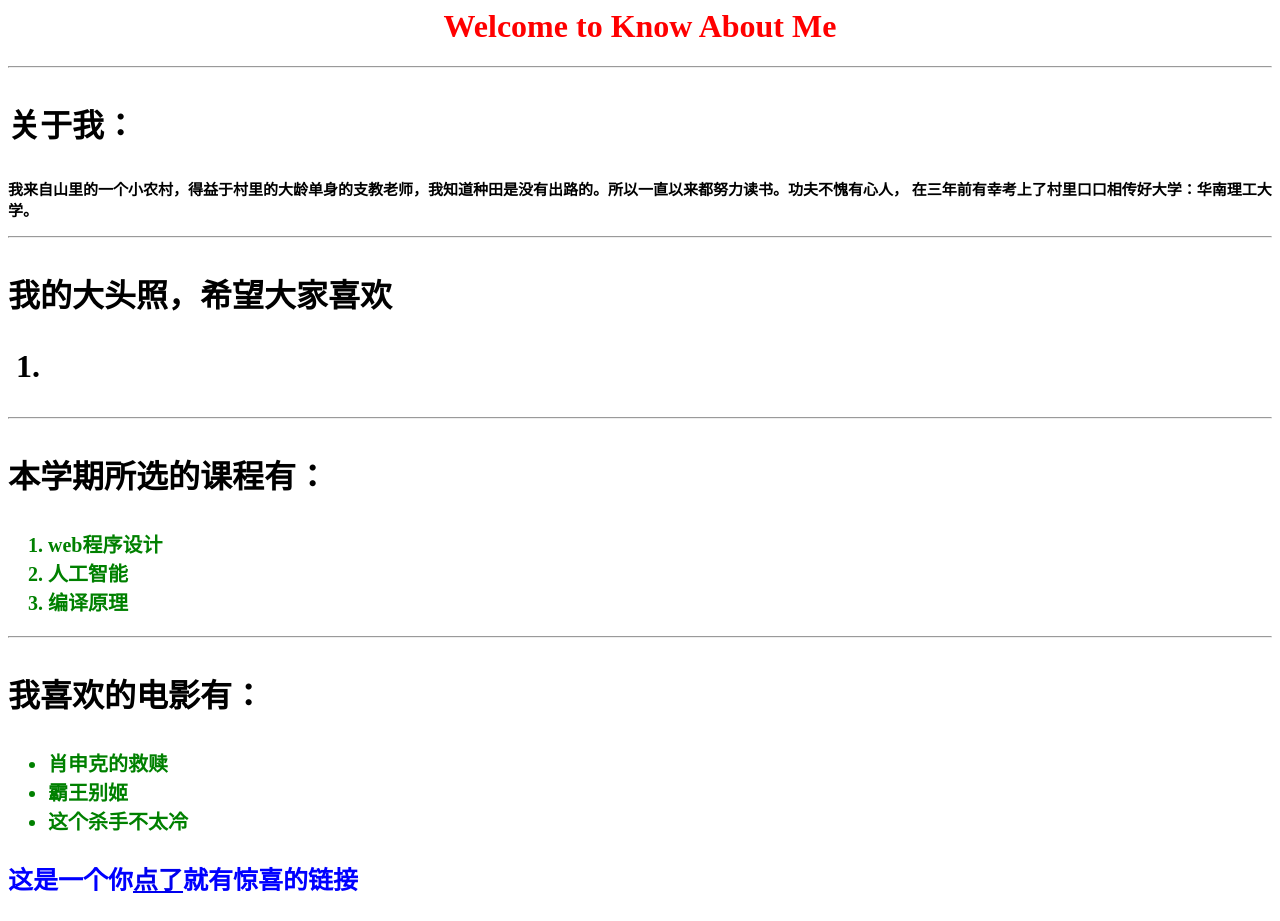
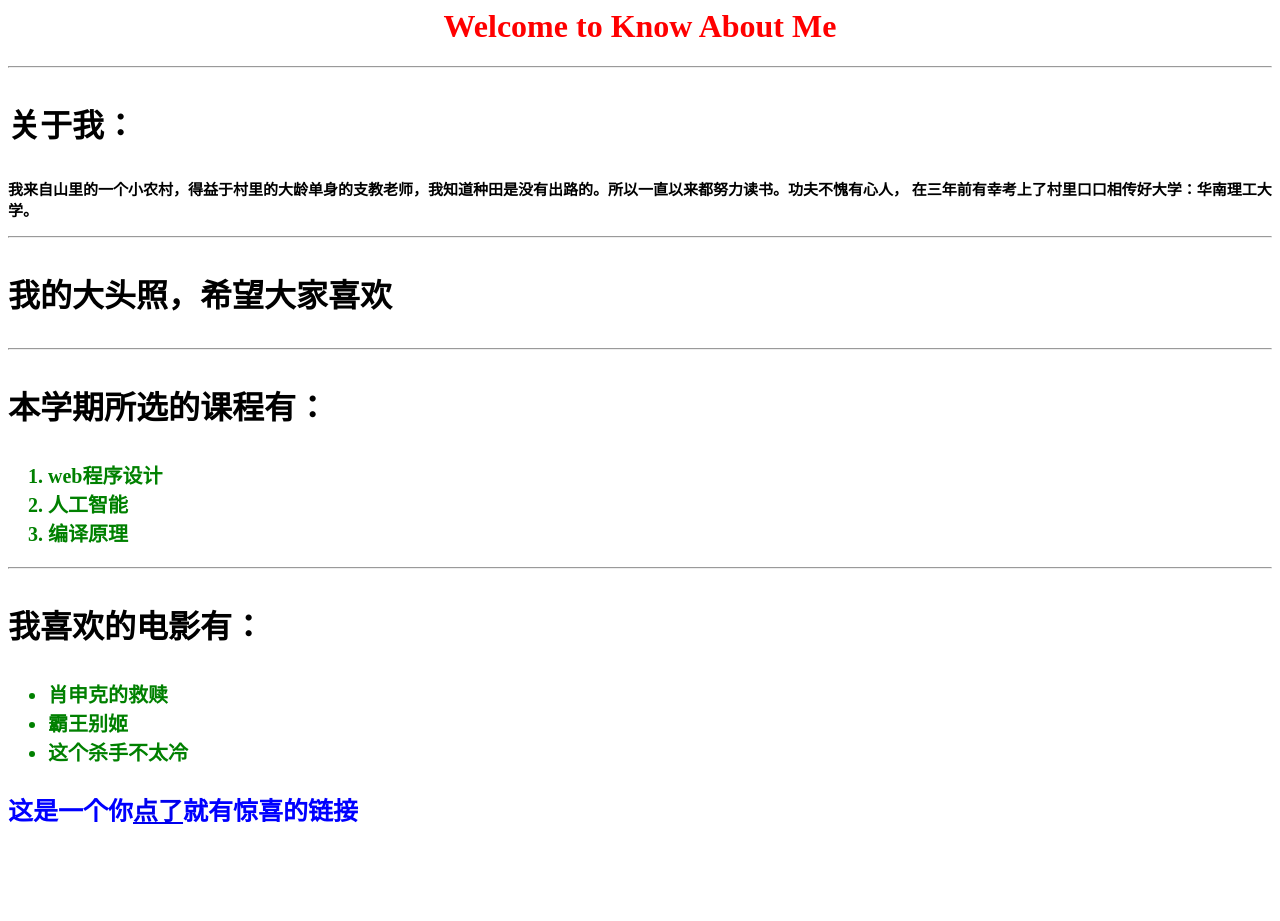
Before and after one commit to m810459675/software_exp, a plain HTML site: page hello.html in a window 1280 px wide. After the commit the page ends 852 px from the top, so only its background shows below. Drawn offline with Linux system fonts and the light colour scheme.

Commit message:
Revert "Update hello.html"
This reverts commit de6ec02cb860b0d68b666aa853e4358d86a6b021.

```diff
--- a/hello.html
+++ b/hello.html
@@ -11,10 +11,7 @@
 </p>
 <hr/>
 <p>我的大头照，希望大家喜欢</p>
-<ol>
-  <li>
-  </li>
-</ol>
+
 <hr/>
 <p>本学期所选的课程有：<p>
 <ol style="color:green;font-size:20px">
```
